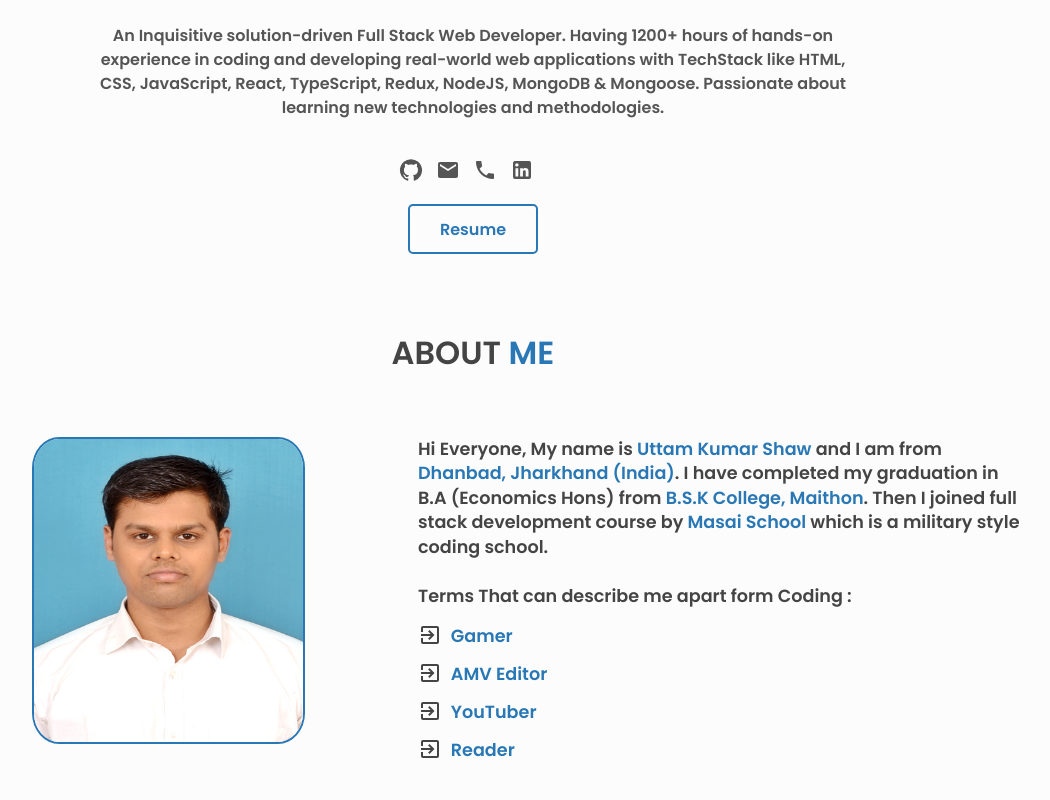
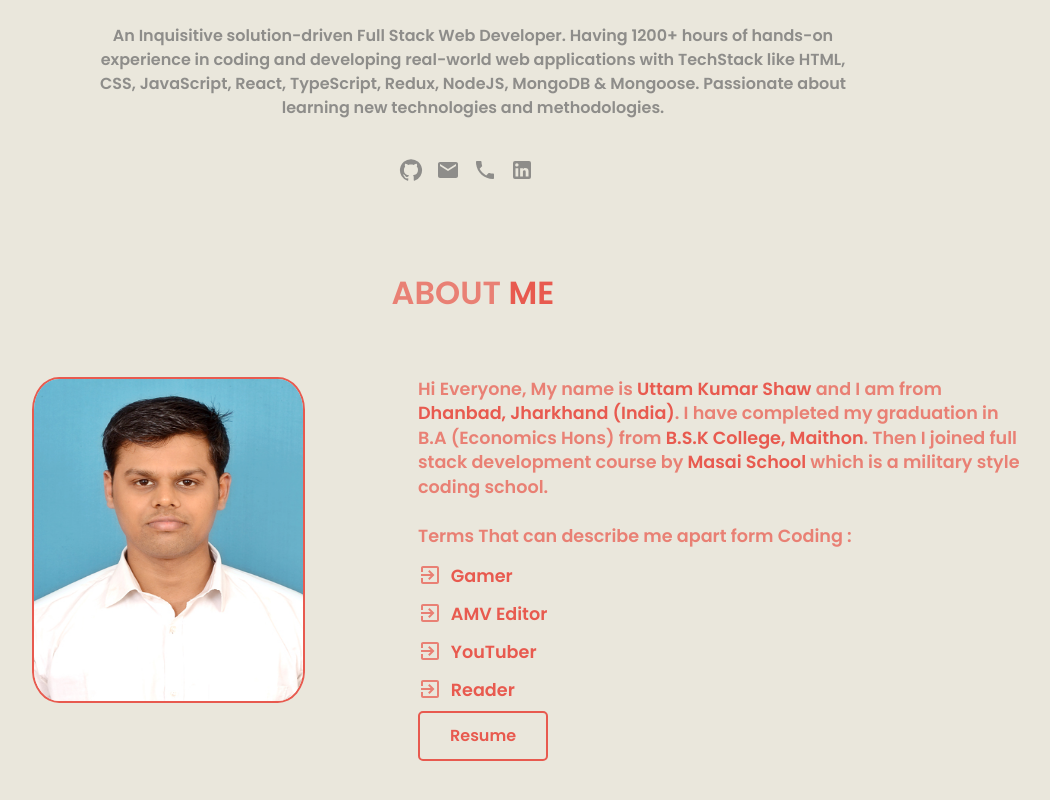
Before and after one commit to uttamkrshaw/portfolio-Templates, a React (Create React App) app: page / in a window 1280 px wide. Shown: the part 344-1144 px from the top of the page, without its empty margins (167-1217 px from the left). Built offline with nearby package versions, Linux system fonts and the light colour scheme.

Commit message:
theme done

```diff
--- a/src/App.css
+++ b/src/App.css
@@ -7,20 +7,20 @@
 }
 
 .light {
-  --clr-bg: #fcfcfc;
-  --clr-bg-alt: #fff;
-  --clr-fg: #555;
-  --clr-fg-alt: #444;
-  --clr-primary: #2978b5;
+  --clr-bg: #EAE7DC;
+  --clr-bg-alt: #D8C3A5;
+  --clr-fg: #8E8D8A;
+  --clr-fg-alt: #E98074;
+  --clr-primary: #E85A4F;
   --shadow: rgba(100, 100, 111, 0.2) 0px 7px 29px 0px;
 }
 
 .dark {
-  --clr-bg: #23283e;
-  --clr-bg-alt: #2a2f4c;
-  --clr-fg: #bdbddd;
-  --clr-fg-alt: #cdcdff;
-  --clr-primary: #90a0d9;
+  --clr-bg: #0B0C10;
+  --clr-bg-alt: #1F2833;
+  --clr-fg: #C5C6C7;
+  --clr-fg-alt:  #45A29E;
+  --clr-primary: #66FCF1;
   --shadow: rgba(0, 0, 0, 0.16) 0px 10px 36px 0px,
     rgba(0, 0, 0, 0.06) 0px 0px 0px 1px;
 }
@@ -149,3 +149,24 @@ main {
     margin-top: 4em;
   }
 }
+
+/*
+ Backup
+.light {
+  --clr-bg: #fcfcfc;
+  --clr-bg-alt: #fff;
+  --clr-fg: #555;
+  --clr-fg-alt: #444;
+  --clr-primary: #2978b5;
+  --shadow: rgba(100, 100, 111, 0.2) 0px 7px 29px 0px;
+}
+
+.dark {
+  --clr-bg: #23283e;
+  --clr-bg-alt: #2a2f4c;
+  --clr-fg: #bdbddd;
+  --clr-fg-alt: #cdcdff;
+  --clr-primary: #90a0d9;
+  --shadow: rgba(0, 0, 0, 0.16) 0px 10px 36px 0px,
+    rgba(0, 0, 0, 0.06) 0px 0px 0px 1px;
+} */
--- a/src/Components/About/About.jsx
+++ b/src/Components/About/About.jsx
@@ -15,7 +15,7 @@ export const About = () => {
           </h2>
           <div className={"introduction " + themename}>
             <div className="introduction_logocontainer">
-              <img  class="home-img" src={profilePic} alt="Images" />
+              <img class="home-img" src={profilePic} alt="Images" />
             </div>
             <div className="introduction_datacontainer">
               <h4>
@@ -59,7 +59,19 @@ export const About = () => {
                 </span>
                 Reader{" "}
               </h4>
+              <div>
+                <button className="btnResume">
+                  <a href="https://drive.google.com/u/0/uc?id=1R0Gq3cFuy0t_2LlxlGQESS9mOV6Iehwn&export=download"
+                    target="_blank"
+                    download="Uttam_Kumar_Shaw_Resume.pdf"
+                    id="resume-button-2"
+                  >
+                     Resume
+                  </a>
+                </button>
+              </div>
             </div>
+
           </div>
         </div>
       </section>
--- a/src/Components/Home/Home.jsx
+++ b/src/Components/Home/Home.jsx
@@ -77,17 +77,6 @@ export const Home = () => {
             <TwitterIcon />
           </a> */}
           </div>
-          <div>
-          <button className="btnResume">
-              <a href="https://drive.google.com/u/0/uc?id=1R0Gq3cFuy0t_2LlxlGQESS9mOV6Iehwn&export=download"
-                target="_blank"
-                download="Uttam_Kumar_Shaw_Resume.pdf"
-                id="resume-button-2"
-              >
-                Resume
-              </a>
-            </button>
-          </div>
         </div>
       </section>
     </>
```
